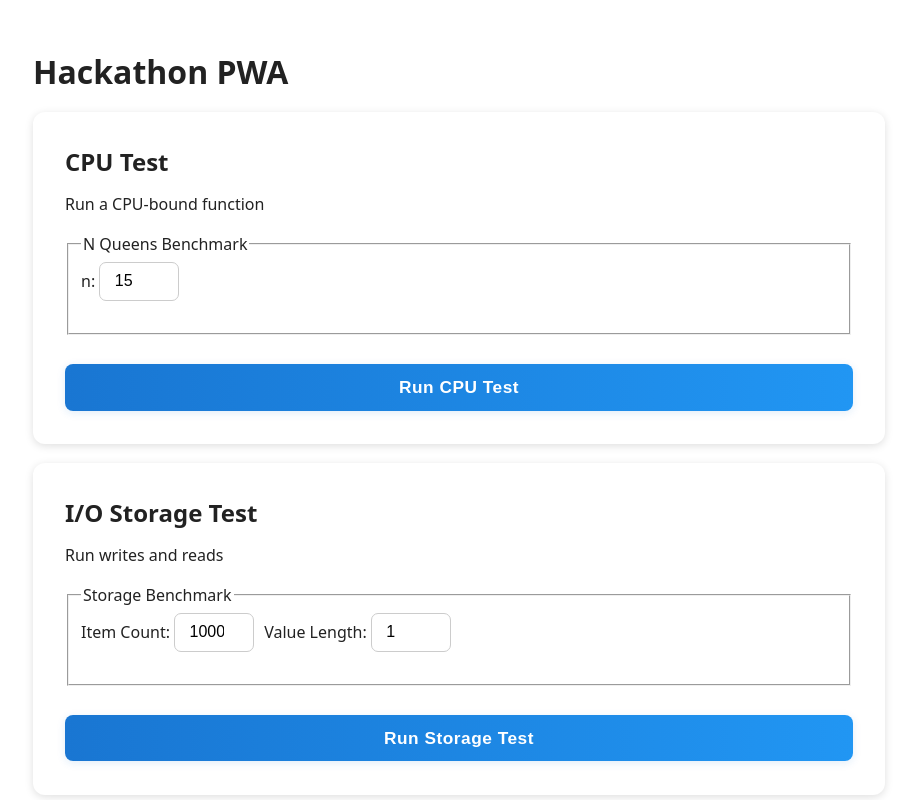
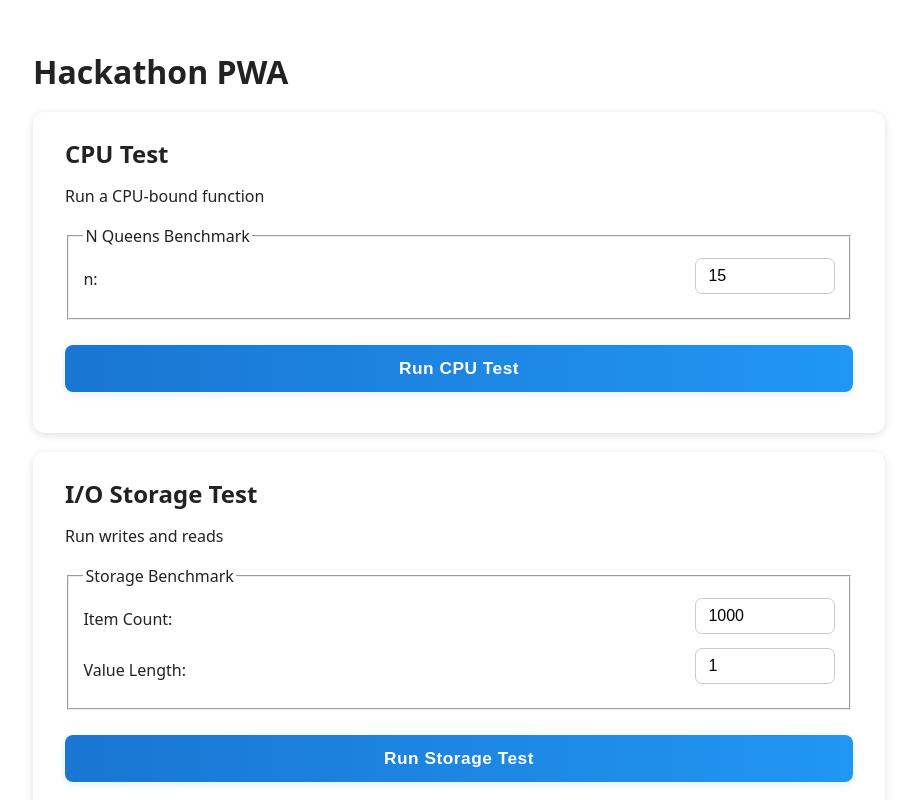
Before and after one commit to jessicadraper/web-hackathon-pwa, a Vue app in the folder pwa-app/: page / in a window 1280 px wide. Shown: the top 800 px of the page, without its empty margins (181-1098 px from the left). Built offline with nearby package versions, Linux system fonts and the light colour scheme.

Commit message:
styling fix

```diff
--- a/pwa-app/src/style.css
+++ b/pwa-app/src/style.css
@@ -59,24 +59,28 @@ a:hover {
 }
 
 label {
-  padding-right: 10px;
-  min-width: 90px;
-  display: inline-block;
+  display: flex;
+  justify-content: space-between;
+  align-items: center;
   font-weight: 500;
-  margin-bottom: 0.7em;
+  margin-bottom: 0.45em;
 }
 
 input {
   font-size: 16px;
-  padding: 0.6em 0.9em;
+  padding: 0.5em 0.8em;
   border: 1px solid #ccc;
   background-color: #fff;
   border-radius: 7px;
-  margin-bottom: 0.7em;
+  margin-bottom: 0.45em;
 }
 
-input[type="number"] {
-  width: 80px;
+/* Make numeric and short inputs wider on desktop for better readability */
+input[type="number"],
+input[type="text"],
+select {
+  width: 140px;
+  min-width: 120px;
 }
 
 .field {
@@ -88,7 +92,7 @@ input[type="number"] {
 .card {
   box-shadow: 0 2px 8px 0 rgba(0, 0, 0, 0.13);
   transition: box-shadow 0.2s;
-  padding: 2em 2em 1em 2em;
+  padding: 1.5em 2em;
   border-radius: 12px;
   margin-bottom: 1.2em;
   background: #fff;
@@ -135,7 +139,8 @@ button:disabled {
 }
 
 fieldset {
-  margin-bottom: 0.7em;
+  margin-bottom: 0.5em;
+  padding: 0.6em 0.9em;
 }
 
 .notice {
```
